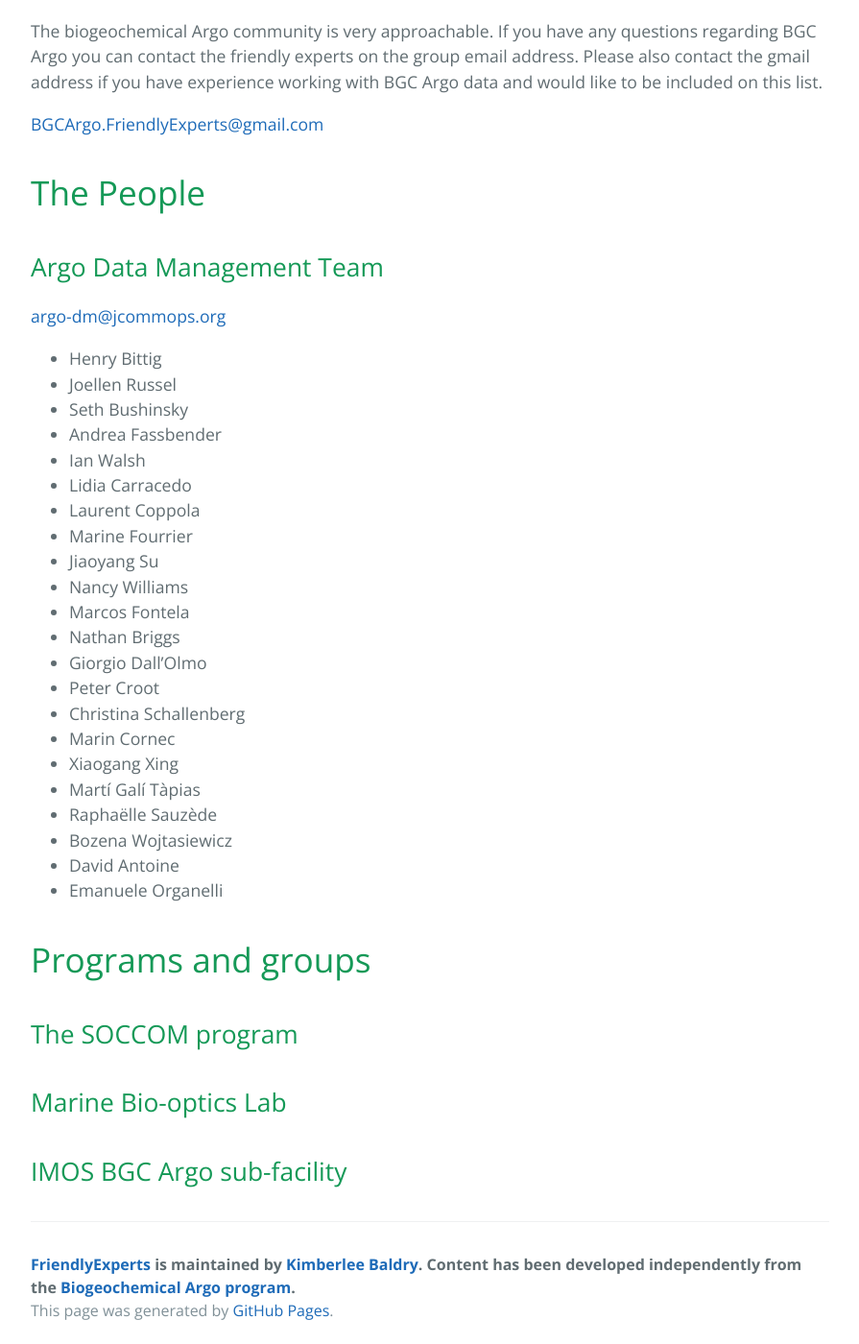
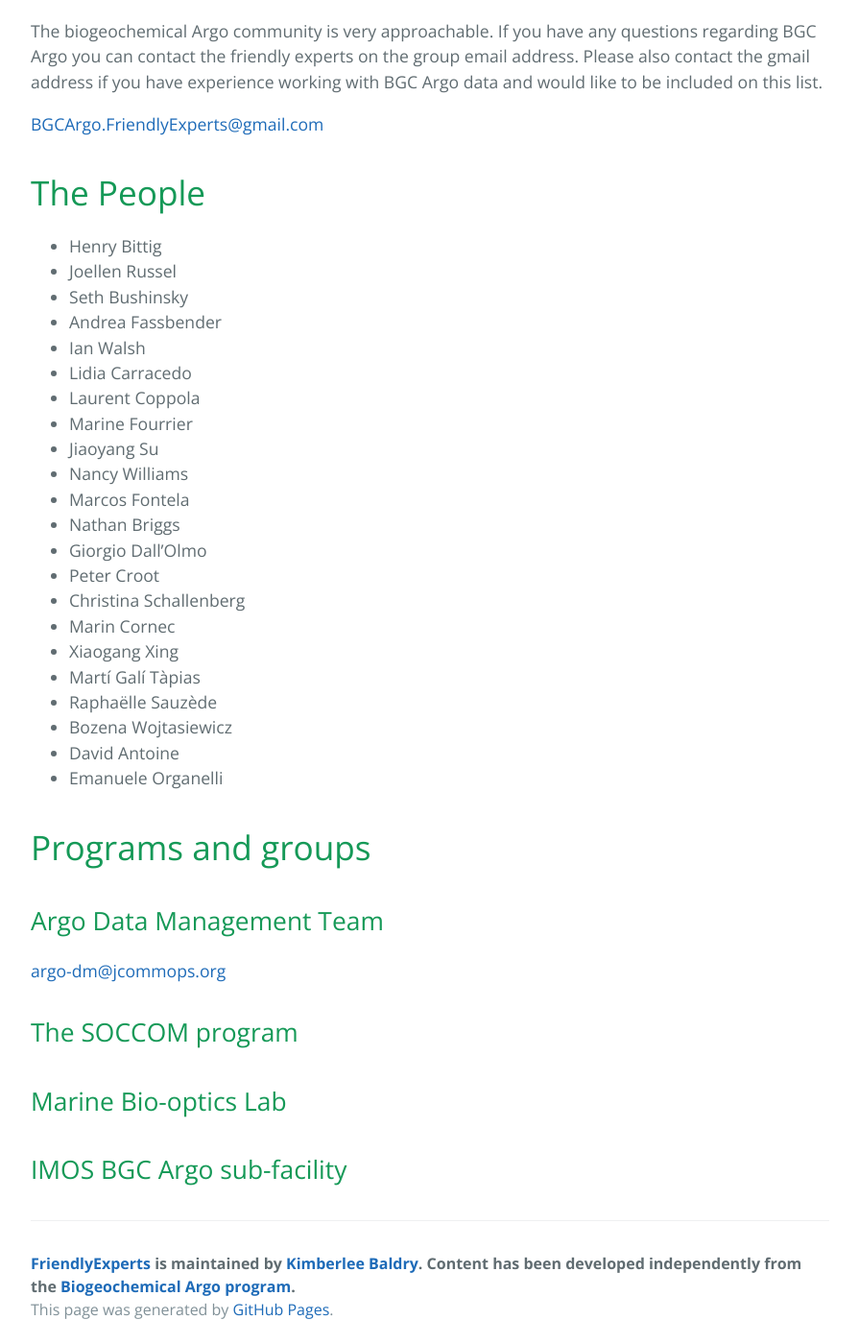
Before and after one commit to KimBaldry/FriendlyExperts, a Jekyll site: the page built from FriendlyExperts/index.md, in a window 1280 px wide and 1400 px high, scrolled down 532 px. Shown: the whole window at 96% size, without its empty margins (192-1087 px from the left). Built offline with Jekyll 4.4.1, drawn with Linux system fonts in a browser that asks for light colours; part of the change alters nothing that is shown.

```diff
--- a/FriendlyExperts/index.md
+++ b/FriendlyExperts/index.md
@@ -10,9 +10,6 @@ The biogeochemical Argo community is very approachable. If you have any question
 [BGCArgo.FriendlyExperts@gmail.com](mailto:BGCArgo.FriendlyExperts@gmail.com?)
 
 # The People
-
-## Argo Data Management Team
-[argo-dm@jcommops.org](mailto:argo-dm@jcommops.org?)
 
 - Henry Bittig
 - Joellen Russel
@@ -38,6 +35,9 @@ The biogeochemical Argo community is very approachable. If you have any question
 - Emanuele Organelli
 
 # Programs and groups
+## Argo Data Management Team
+[argo-dm@jcommops.org](mailto:argo-dm@jcommops.org?)
+
 ## The SOCCOM program
 
 
```
